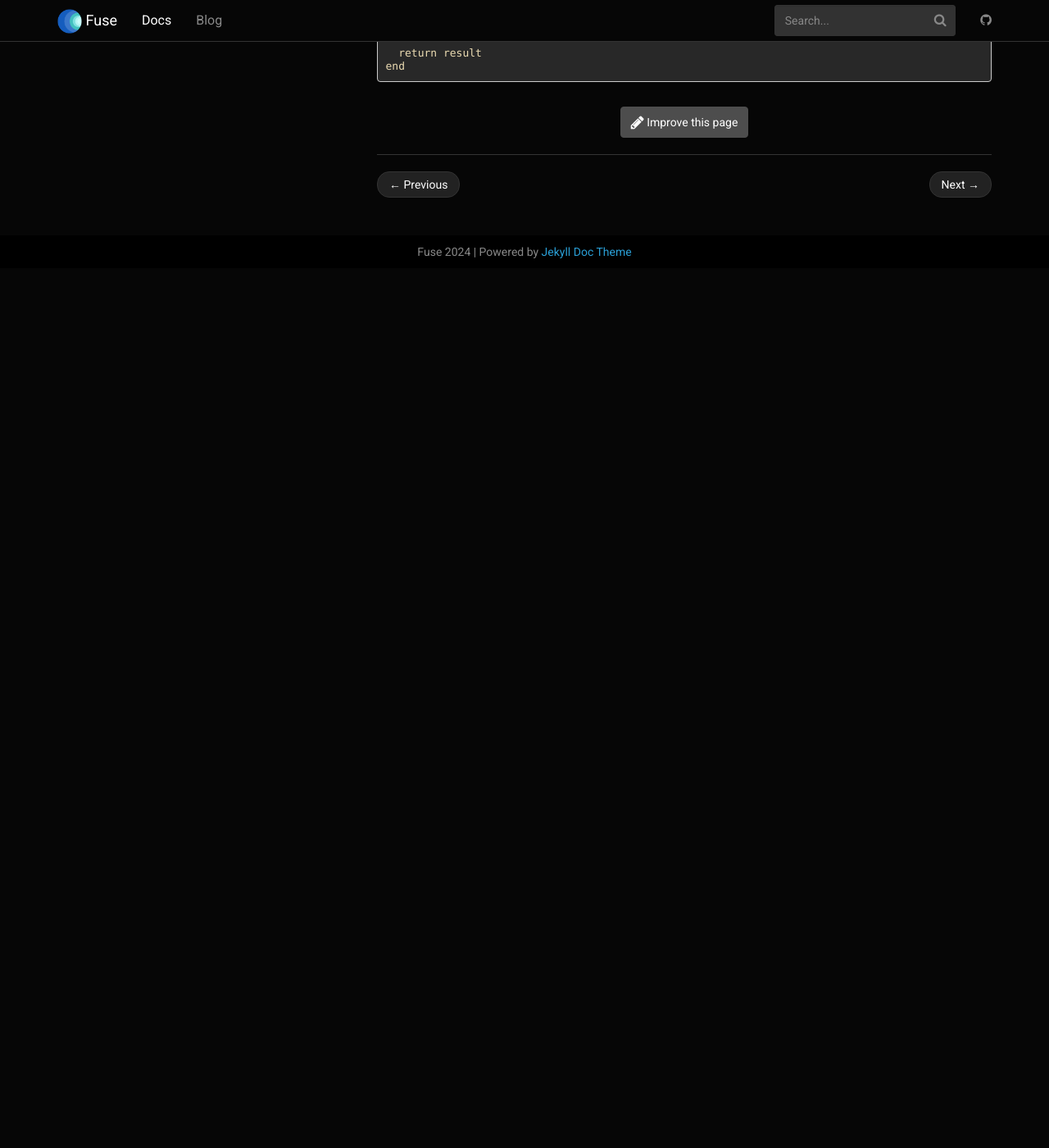
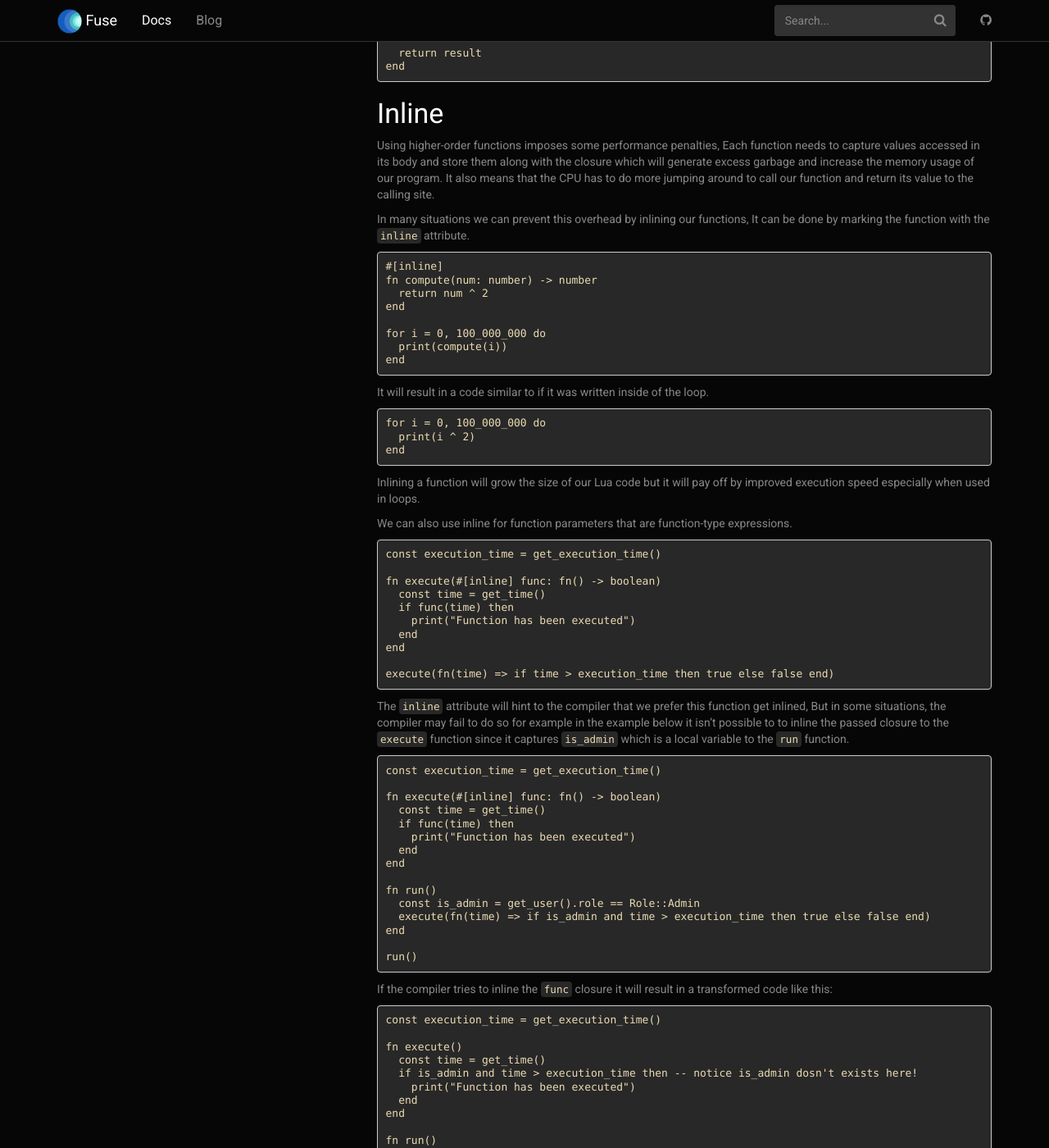
Before and after one commit to fuse-lang/fuse-lang.github.io, a Jekyll site: the page built from _docs/basics/06-functions.md, in a window 1280 px wide and 1400 px high, scrolled down 3463 px. Shown: the whole window at 82% size. Built offline with Jekyll 4.4.1, drawn with Linux system fonts in a browser that asks for light colours; before the commit the page ends 3790 px from its top, so only the background shows below that; some of the changed text lies outside the part shown.

Commit message:
add documentation for inline functions.

````diff
--- a/_docs/basics/06-functions.md
+++ b/_docs/basics/06-functions.md
@@ -204,3 +204,137 @@ fn filter(nums: number[], predicate: fn(number) -> boolean) -> number[]
   return result
 end
 ```
+
+### Inline
+
+Using higher-order functions imposes some performance penalties, Each function needs to capture values accessed in its body and store them along with the closure which will generate excess garbage and increase the memory usage of our program. It also means that the CPU has to do more jumping around to call our function and return its value to the calling site.
+
+In many situations we can prevent this overhead by inlining our functions, It can be done by marking the function with the `inline` attribute.
+
+```fuse
+#[inline]
+fn compute(num: number) -> number
+  return num ^ 2
+end
+
+for i = 0, 100_000_000 do
+  print(compute(i))
+end
+```
+
+It will result in a code similar to if it was written inside of the loop.
+
+```fuse
+for i = 0, 100_000_000 do
+  print(i ^ 2)
+end
+```
+
+Inlining a function will grow the size of our Lua code but it will pay off by improved execution speed especially when used in loops.
+
+We can also use inline for function parameters that are function-type expressions.
+
+```fuse
+const execution_time = get_execution_time()
+
+fn execute(#[inline] func: fn() -> boolean)
+  const time = get_time()
+  if func(time) then
+    print("Function has been executed")
+  end
+end
+
+execute(fn(time) => if time > execution_time then true else false end)
+```
+
+The `inline` attribute will hint to the compiler that we prefer this function get inlined, But in some situations, the compiler may fail to do so for example in the example below it isn't possible to to inline the passed closure to the `execute` function since it captures `is_admin` which is a local variable to the `run` function.
+
+```fuse
+const execution_time = get_execution_time()
+
+fn execute(#[inline] func: fn() -> boolean)
+  const time = get_time()
+  if func(time) then
+    print("Function has been executed")
+  end
+end
+
+fn run()
+  const is_admin = get_user().role == Role::Admin
+  execute(fn(time) => if is_admin and time > execution_time then true else false end)
+end
+
+run()
+```
+
+If the compiler tries to inline the `func` closure it will result in a transformed code like this:
+
+```fuse
+const execution_time = get_execution_time()
+
+fn execute()
+  const time = get_time()
+  if is_admin and time > execution_time then -- notice is_admin dosn't exists here!
+    print("Function has been executed")
+  end
+end
+
+fn run()
+  const is_admin = get_user().role == Role::Admin
+  execute()
+end
+
+run()
+```
+
+Since we can not access the captured value `is_admin` in the execution site of our `func` function, the Compiler will fail to inline this closure and will fall back to using a normal closure. We can solve this by inlining the whole `execute` function instead of just the closure parameter used by it.
+
+```fuse
+const execution_time = get_execution_time()
+
+#[inline]
+fn execute(func: fn() -> boolean)
+  const time = get_time()
+  if func(time) then
+    print("Function has been executed")
+  end
+end
+
+fn run()
+  const is_admin = get_user().role == Role::Admin
+  execute(fn(time) => if is_admin and time > execution_time then true else false end)
+end
+
+run()
+```
+
+Now that the compiler will inline the `execute` function we have access to all of our captured values inside our closure and it will result in a code as if we have written this instead:
+
+```fuse
+const execution_time = get_execution_time()
+
+fn run()
+  const is_admin = get_user().role == Role::Admin
+  const time = get_time()
+  if is_admin and time > execution_time then
+    print("Function has been executed")
+  end
+end
+
+run()
+```
+
+__Note__: Depending on the code structure the compiler may decide to inline the `execute` function even if it is not marked as `inline`. In this example, we assume that there is no optimization happening by the compiler which isn't always the case.
+
+### No Inline(`#[inline(never)]`)
+
+By default all closures passed to an inline function will also get inlined, This behavior can be prevented by explicitly marking the parameter with the `inline(never)` attribute.
+
+```fuse
+#[inline]
+fn func(a: () -> boolean, #[inline(never)] b: () -> number)
+  -- ...
+end
+```
+
+__Note__: The `inline` attribute does not guarantee the function being inlined, It will hint to the compiler that it should either try to inline the function in case of `#[inline]` or it should prevent it from being inlined in case of `#[inline(never)]`. When a function hasn't been marked explicitly the compiler will decide whether it should be kept intact or get inlined at the call site.
````
